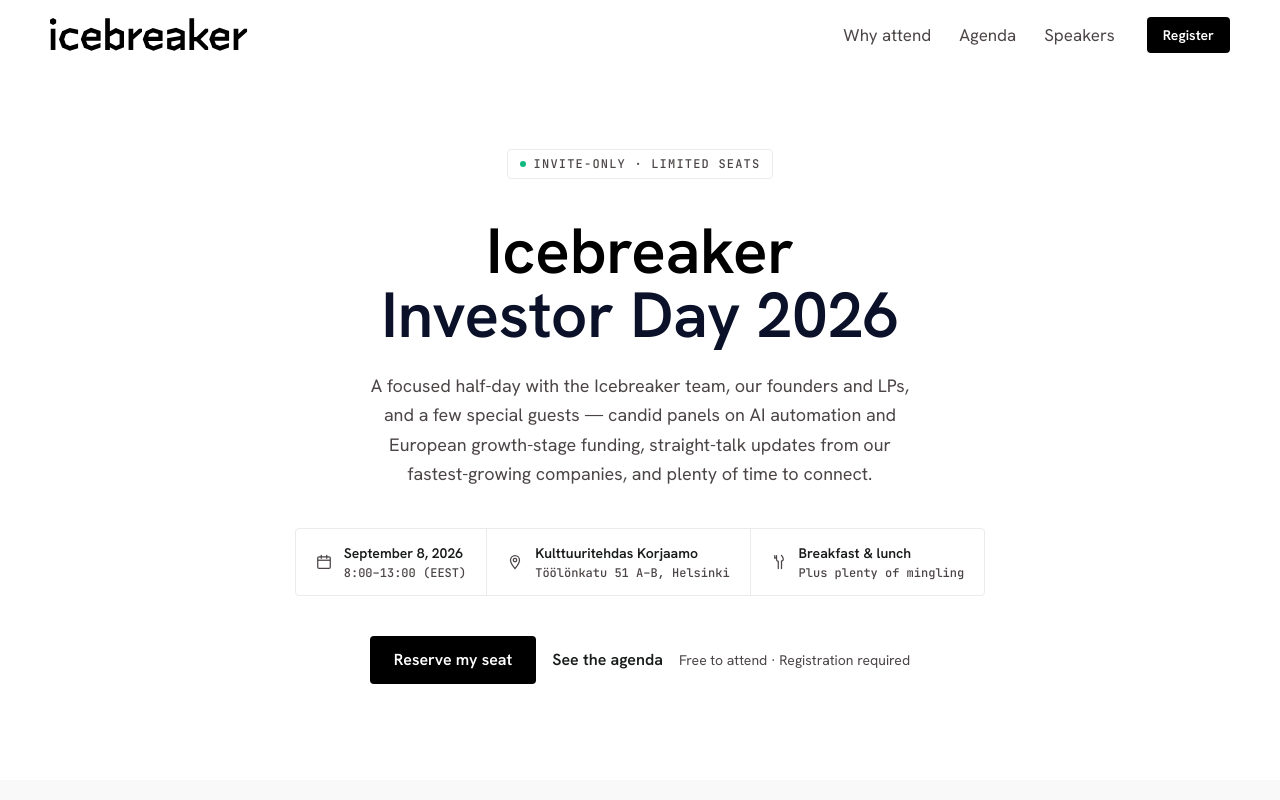
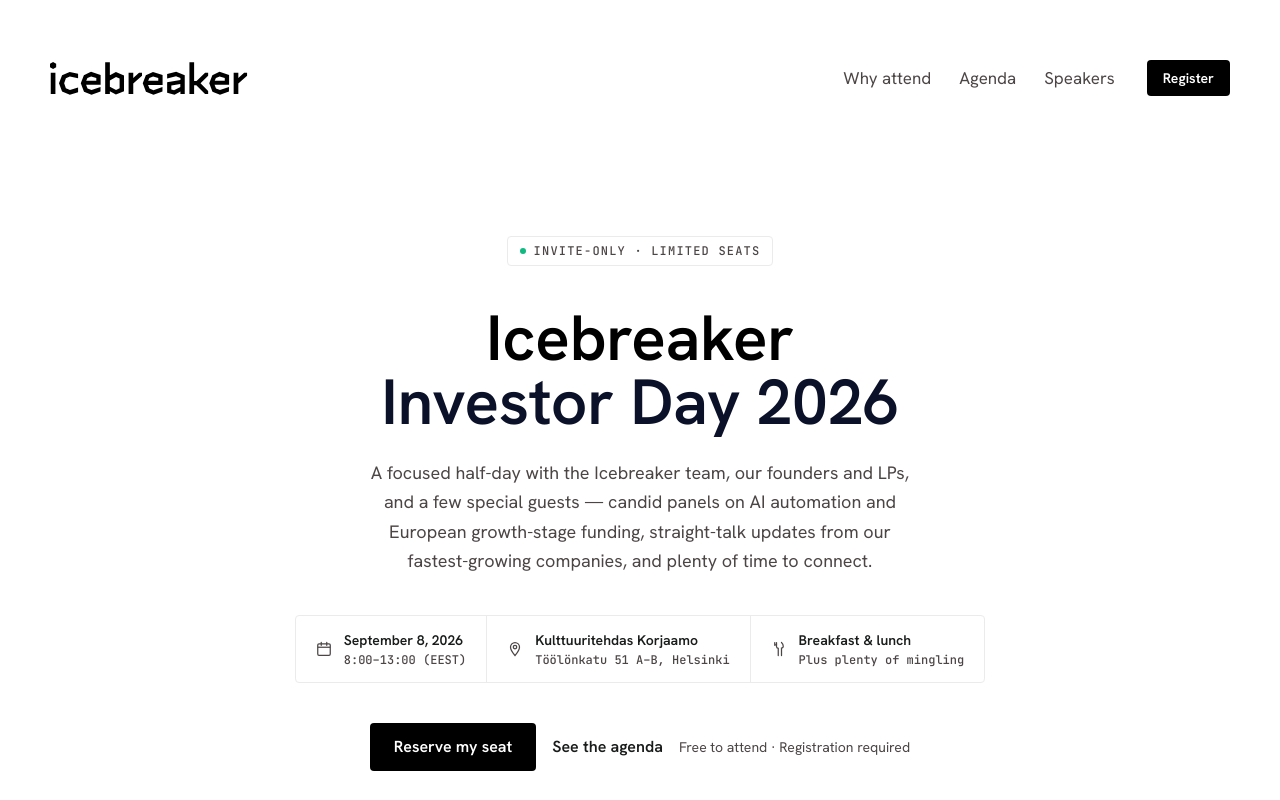
Before and after one commit to kaitila/investor-day, a React (Vite) app: page / in a window 1280 px wide. Shown: the top 800 px of the page. Built offline with nearby package versions, Linux system fonts and the light colour scheme.

Commit message:
style(nav): add py-[50px] vertical padding to nav container

```diff
--- a/src/components/Nav.tsx
+++ b/src/components/Nav.tsx
@@ -5,8 +5,8 @@
 export default function Nav(): React.JSX.Element {
   return (
     <nav className="sticky top-0 z-50 bg-white">
-      <div className="max-w-[1280px] mx-auto px-[50px] max-md:px-5 flex items-center justify-between">
-        <a href="/" className="text-primary flex items-center py-[18px]">
+      <div className="max-w-[1280px] mx-auto px-[50px] max-md:px-5 py-[50px] flex items-center justify-between">
+        <a href="/" className="text-primary flex items-center">
           <IcebreakerLogo className="h-[33px] w-auto" />
         </a>
 
```
